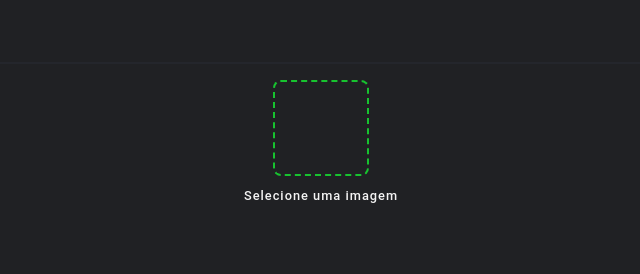
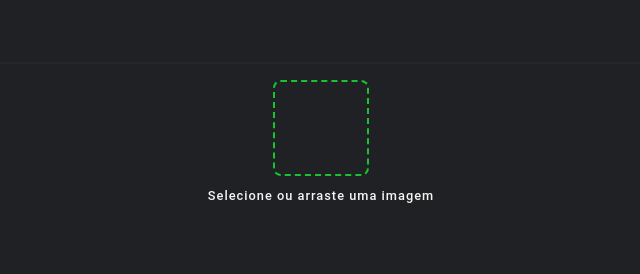
Before and after one commit to JCDMeira/image-handler, a React app: page / in a window 1280 px wide. Shown: the top 274 px of the page, without its empty margins (319-959 px from the left). Built offline with nearby package versions, Linux system fonts and the light colour scheme; the HTML template or start-up script is replaced by a standard one.

Commit message:
feat: update text label for the input

```diff
--- a/src/FluxCore/contexts/imageContext.tsx
+++ b/src/FluxCore/contexts/imageContext.tsx
@@ -9,7 +9,7 @@ interface EditImageStore {
 // eslint-disable-next-line react-refresh/only-export-components
 export const initialState: EditImageState = {
   step: "selectImage",
-  imageName: "Selecione uma imagem",
+  imageName: "Selecione ou arraste uma imagem",
   imageSrc: "",
   rotate: 0,
   scale: 1,
--- a/src/components/InputImage/index.tsx
+++ b/src/components/InputImage/index.tsx
@@ -30,15 +30,17 @@ export function InputImage() {
       setIsVisible(false);
     });
 
-    return () => {
-      document.removeEventListener("dragover", () => {
-        setIsVisible(true);
-      });
-      document.removeEventListener("dragleave", () => {
-        setIsVisible(false);
-      });
-    };
+    // return () => {
+    //   document.removeEventListener("dragover", () => {
+    //     setIsVisible(true);
+    //   });
+    //   document.removeEventListener("dragleave", () => {
+    //     setIsVisible(false);
+    //   });
+    // };
   }, []);
+
+  console.log(isVisible);
 
   return (
     <div className={styles.container_image_input}>
```
